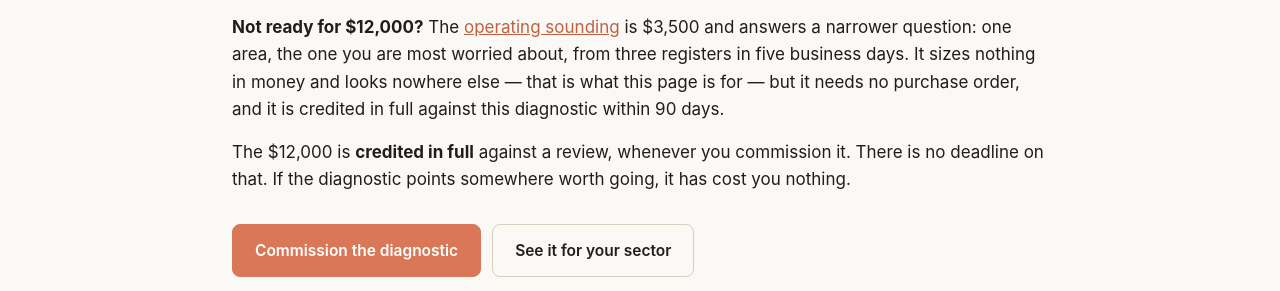
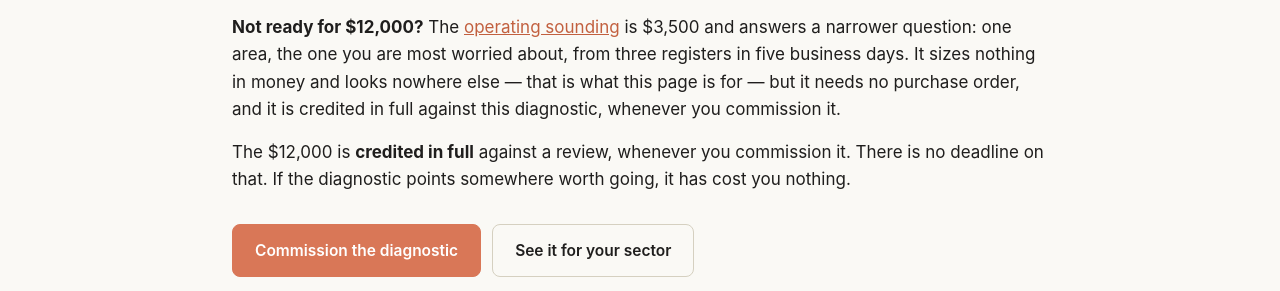
Before and after one commit to wirewalktech/AI-Extension, a Jekyll site: the page built from diagnostic/index.html, in a window 1280 px wide and 900 px high, scrolled down 2615 px. Shown: the part 369-660 px from the top of the window. Built offline with Jekyll 4.4.1, drawn with Linux system fonts in a browser that asks for light colours.

Commit message:
Drop the 90-day window on the sounding credit
Lenny: '90 days might be eternity in AI business.' A deadline on a credit is a
reason to hesitate, and hesitation is the thing the credit exists to remove.

The window was never enforced anyway. hasPaidSounding() and hasPaidDiagnostic()
select on email and SKU with no date predicate at all, so a sounding paid two
years ago already credited in full. The copy was describing a restriction the
system does not have -- removing it makes the promise match the code rather
than creating new exposure.

Now reads 'whenever you commission it', which is the phrasing the $12,000
diagnostic credit on the same page already used. The two were inconsistent.

Also caught an 'authorise' inside the JSON-LD FAQ answer -- the spelling pass
skipped script blocks, and JSON-LD is what Google reads aloud in a rich result.

Co-Authored-By: Claude Opus 5 <noreply@anthropic.com>
Claude-Session: https://claude.ai/code/session_01QBpvzzUp6VUoSqtkPD9YXJ

```diff
--- a/diagnostic/index.html
+++ b/diagnostic/index.html
@@ -205,7 +205,7 @@ footer a{color:var(--tx2)}
   sounding</a> is $3,500 and answers a narrower question: one area, the one you are most
   worried about, from three registers in five business days. It sizes nothing in money and
   looks nowhere else &mdash; that is what this page is for &mdash; but it needs no purchase
-  order, and it is credited in full against this diagnostic within 90 days.</p>
+  order, and it is credited in full against this diagnostic, whenever you commission it.</p>
 
   <p>The $12,000 is <b>credited in full</b> against a review, whenever you commission it. There is no
   deadline on that. If the diagnostic points somewhere worth going, it has cost you
--- a/order.html
+++ b/order.html
@@ -208,7 +208,7 @@ footer.end a{color:var(--ac2)}
    "name": "Is the sounding fee credited too?",
    "acceptedAnswer": {
     "@type": "Answer",
-    "text": "Yes, in full, against a diagnostic commissioned within 90 days. Because the credit is the list fee and you will have paid the prepay price, starting with a sounding works out slightly cheaper than going straight to the diagnostic. It needs no purchase order — at this size an owner or managing partner can authorise it directly, which is most of the point of it existing."
+    "text": "Yes, in full, against a diagnostic, whenever you commission it. Because the credit is the list fee and you will have paid the prepay price, starting with a sounding works out slightly cheaper than going straight to the diagnostic. It needs no purchase order — at this size an owner or managing partner can authorize it directly, which is most of the point of it existing."
    }
   },
   {
@@ -480,7 +480,7 @@ footer.end a{color:var(--ac2)}
     have not looked at &mdash; and that is the diagnostic.</p></details>
 
   <details><summary>Is the sounding fee credited too?</summary>
-    <p>Yes, in full, against a diagnostic commissioned within 90 days. Because the credit is
+    <p>Yes, in full, against a diagnostic, whenever you commission it. Because the credit is
     the list fee and you will have paid the prepay price, starting with a sounding works out
     slightly cheaper than going straight to the diagnostic.</p>
     <p>It needs no purchase order &mdash; at this size an owner or managing partner can
```
